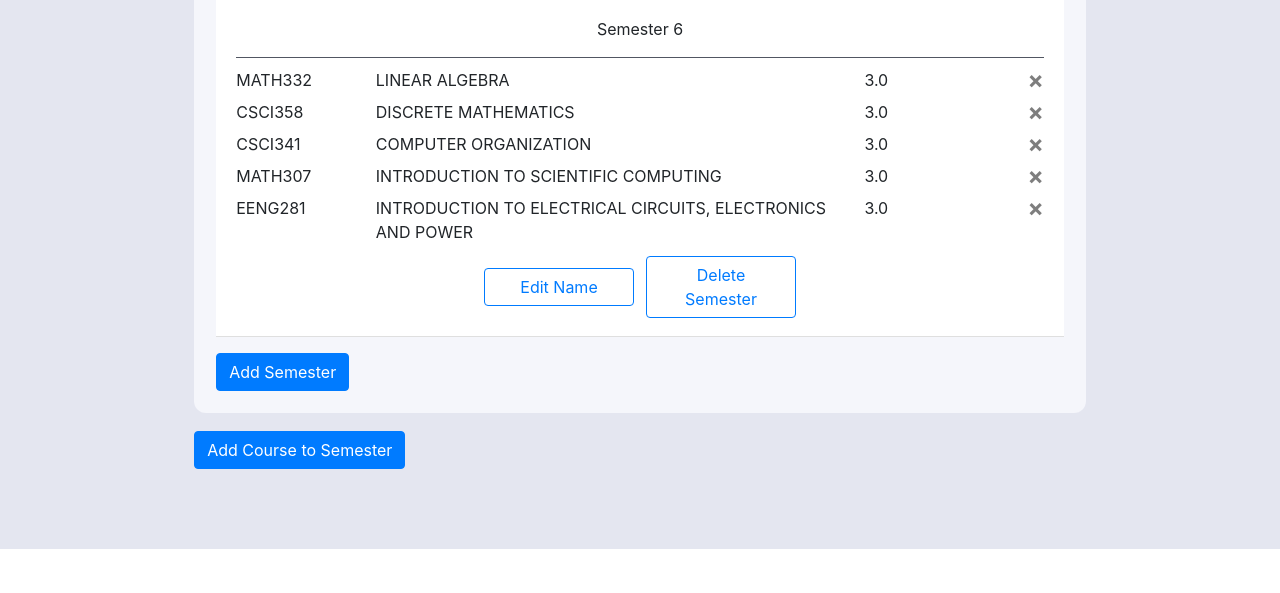
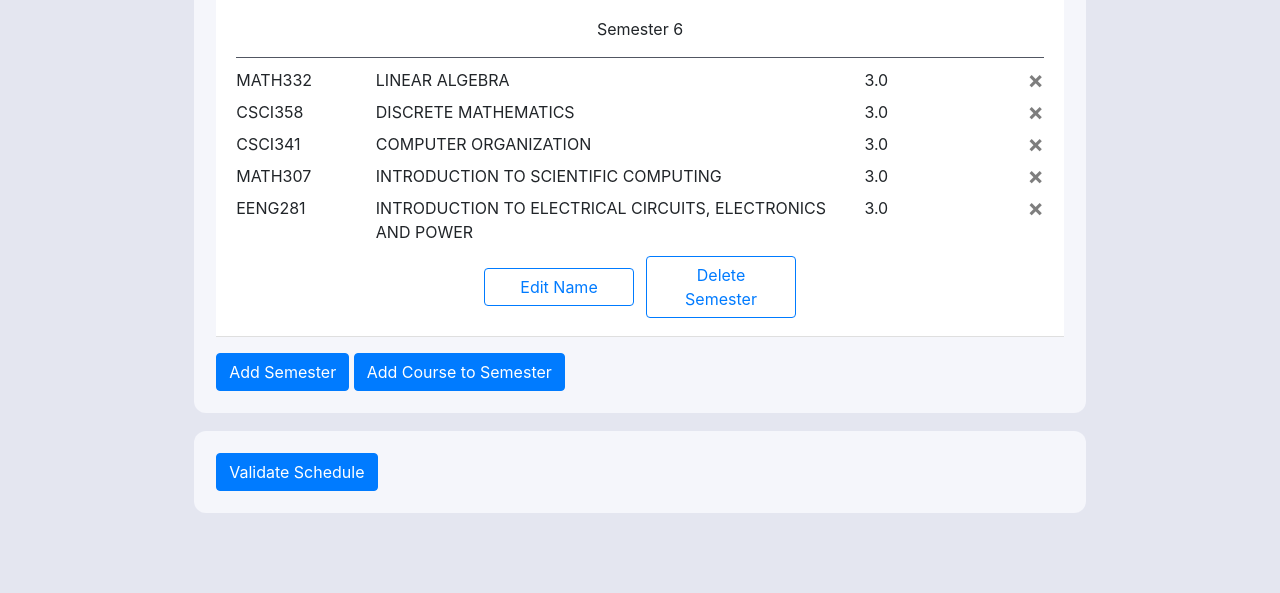
Before and after one commit to ericmckevitt/Catalog-Website, a Flask app: page / in a window 1280 px wide. Shown: the part 1825-2418 px from the top of the page. Before the commit the page ends 2374 px from the top, so only its background shows below. Run offline with Flask 2, Linux system fonts and the light colour scheme; a user stored in the database is signed in; data comes from the database, SQL or seed files in the repository; both versions use the stored data as it was after the commit; parts of the project's set-up code (start-up, migrations or seed data) failed here and were passed over; some libraries are stand-ins or nearby versions.

Commit message:
Made a button for validate schedule. Wrote JS function for this, but need to handle the python function in views.py

```diff
--- a/website/static/index.js
+++ b/website/static/index.js
@@ -51,7 +51,7 @@ function deleteMajor(major) {
     })
 }
 
-// implement deleteSemester function
+// deletes a specific semester from the home page
 function deleteSemester(semester_id) {
     fetch('/delete-semester', {
         method: 'POST',
@@ -62,7 +62,7 @@ function deleteSemester(semester_id) {
     })
 }
 
-// implement addSemester function
+// adds a blank semester to the home page
 function addSemester(semester) {
     fetch('/add-semester', {
         method: 'POST',
@@ -72,3 +72,14 @@ function addSemester(semester) {
         window.location.href = "/";
     })
 }
+
+// validates the schedule on the home page
+function validateSchedule() {
+    fetch('/validate-schedule', {
+        method: 'POST',
+        body: JSON.stringify({})
+    }).then((_res) => {
+        // Refresh page by redirecting to same page
+        window.location.href = "/";
+    })
+}
--- a/website/static/style.css
+++ b/website/static/style.css
@@ -85,6 +85,18 @@ span.x {
 }
 
 .semester-form-section {
+    padding: 22px;
+    border-radius: 12px;
+    background-color: var(--very-light-blue);
+    margin-bottom: 18px;
+}
+
+.add-course-to-semester-btn {
+    margin-top: 10px;
+    margin-bottom: 10px;
+}
+
+.validate-semester-section {
     padding: 22px;
     border-radius: 12px;
     background-color: var(--very-light-blue);
--- a/website/templates/home.html
+++ b/website/templates/home.html
@@ -73,18 +73,24 @@
     >
         <span aria-hidden="true">Add Semester</span>
     </button>
-</section>
-
     <!-- Button and Modal for Add Course to Semester -->
     <!-- Button trigger modal -->
     <button
         type="button"
-    class="btn btn-primary"
+        class="btn btn-primary add-semester-btn"
         data-toggle="modal"
         data-target="#addCourseModal"
     >
         Add Course to Semester
     </button>
+</section>
+
+<!-- Button for Validating Schedule -->
+<section class="validate-semester-section">
+    <button type="button" class="btn btn-primary" onClick="validateSchedule()">
+        <span aria-hidden="true">Validate Schedule</span>
+    </button>
+</section>
 
 <!-- Add Course Modal -->
 <div
--- a/website/views.py
+++ b/website/views.py
@@ -267,6 +267,8 @@ def delete_course_from_semester():
         if course and semester:
             # Delete this course from this semester
             semester.courses.remove(course)
+            # Delete this course from the database
+            db.session.delete(course)
             db.session.commit()
 
     return jsonify({})
@@ -291,6 +293,9 @@ def delete_semester():
     current_user.semesters.remove(semester)
 
     # TODO: MAYBE: Delete all courses in this semester
+    # Delete all courses in this semester
+    for course in semester.courses:
+        db.session.delete(course)
 
     # Change all other semester ids above this id to be one less
     for s in current_user.semesters:
@@ -328,3 +333,10 @@ def add_semester():
     print('Add Semester!')
 
     return jsonify({})
+
+
+@views.route('/validate-schedule', methods=['GET'])
+@login_required
+def validate_schedule():
+
+    return jsonify({})
```
Also changed, not shown: website/database.db. Lines whose indentation alone changed are shown as unchanged.
